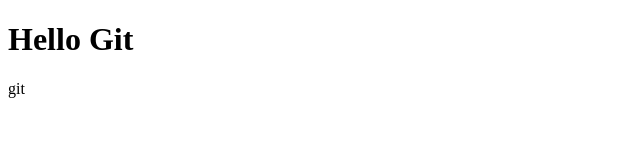
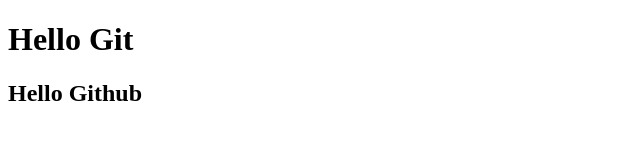
Before and after one commit to mr-illia/Git-and-Github-course-, a plain HTML site: page index.html in a window 1280 px wide. Shown: the whole page, without its empty margins (0-640 px from the left). Drawn offline with Linux system fonts and the light colour scheme.

Commit message:
added new file

```diff
--- a/index.html
+++ b/index.html
@@ -8,6 +8,6 @@
 </head>
 <body>
     <h1>Hello Git</h1>
-    <p>git</p>
+    <h2>Hello Github</h2>
 </body>
 </html>
--- a/style.css
+++ b/style.css
@@ -1,3 +1,8 @@
 h1 {
     color: red;
+
 }
+
+h2{
+ color:red;
+}
```
Also changed, not shown: 2 other files.
